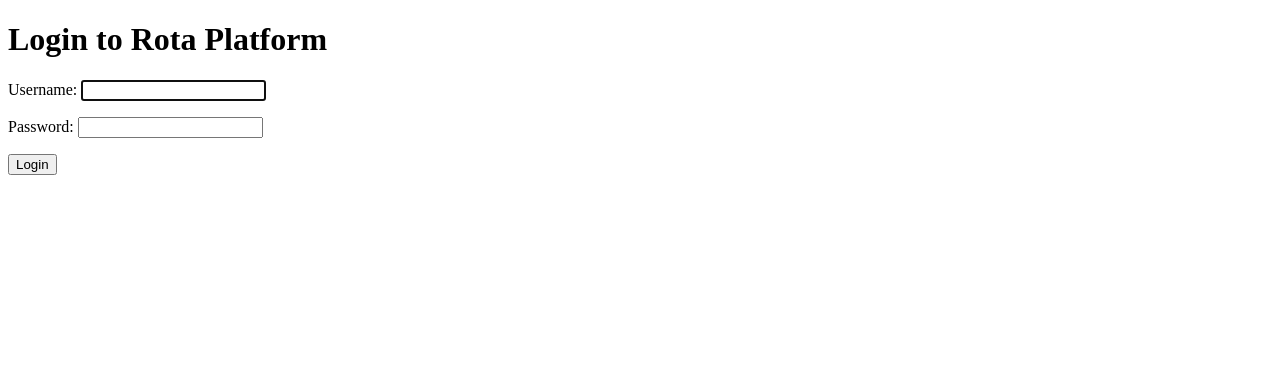
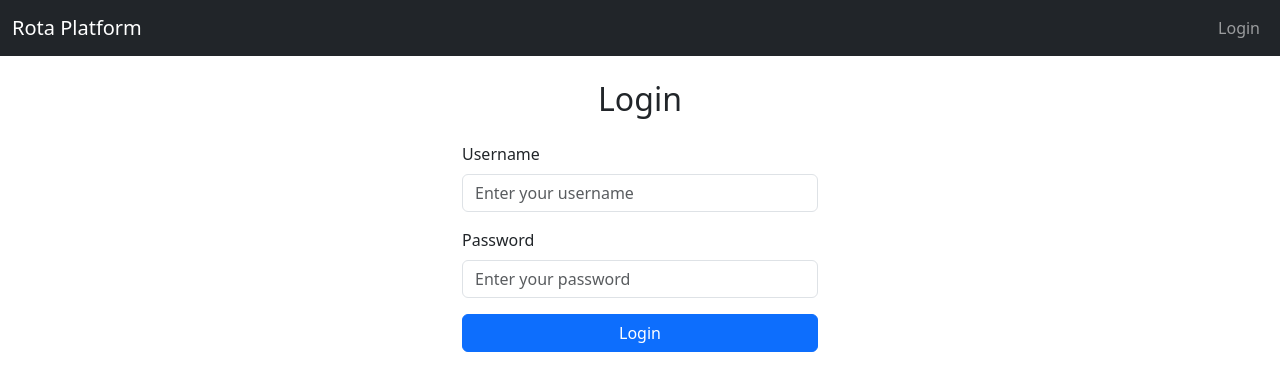
Before and after one commit to pauldmnn/Rota-platform, a Django app: page / in a window 1280 px wide. Shown: the top 391 px of the page. Run offline with Django 4.2, Linux system fonts and the light colour scheme.

Commit message:
Add style to all html pages

```diff
--- a/rota/templates/rota/login.html
+++ b/rota/templates/rota/login.html
@@ -1,14 +1,23 @@
-<!DOCTYPE html>
-<html>
-<head>
-    <title>Login</title>
-</head>
-<body>
-    <h1>Login to Rota Platform</h1>
-    <form method="post">
-        {% csrf_token %}
-        {{ form.as_p }}
-        <button type="submit">Login</button>
-    </form>
-</body>
-</html>
+{% extends 'base.html' %}
+
+{% block title %}Login{% endblock title %}
+
+{% block content %}
+<div class="row justify-content-center">
+    <div class="col-md-4">
+        <h2 class="text-center mb-4">Login</h2>
+        <form method="post">
+            {% csrf_token %}
+            <div class="mb-3">
+                <label for="username" class="form-label">Username</label>
+                <input type="text" name="username" id="username" class="form-control" placeholder="Enter your username">
+            </div>
+            <div class="mb-3">
+                <label for="password" class="form-label">Password</label>
+                <input type="password" name="password" id="password" class="form-control" placeholder="Enter your password">
+            </div>
+            <button type="submit" class="btn btn-primary w-100">Login</button>
+        </form>
+    </div>
+</div>
+{% endblock content %}
--- /dev/null
+++ b/templates/base.html
@@ -0,0 +1,41 @@
+<!DOCTYPE html>
+<html lang="en">
+<head>
+    <meta charset="UTF-8">
+    <meta name="viewport" content="width=device-width, initial-scale=1.0">
+    <title>{% block title %}Staff Rota Platform{% endblock title %}</title>
+    <!-- Bootstrap CSS -->
+    <link href="https://cdn.jsdelivr.net/npm/bootstrap@5.3.1/dist/css/bootstrap.min.css" rel="stylesheet">
+</head>
+<body>
+    <nav class="navbar navbar-expand-lg navbar-dark bg-dark">
+        <div class="container-fluid">
+            <a class="navbar-brand" href="#">Rota Platform</a>
+            <button class="navbar-toggler" type="button" data-bs-toggle="collapse" data-bs-target="#navbarNav" aria-controls="navbarNav" aria-expanded="false" aria-label="Toggle navigation">
+                <span class="navbar-toggler-icon"></span>
+            </button>
+            <div class="collapse navbar-collapse" id="navbarNav">
+                <ul class="navbar-nav ms-auto">
+                    {% if user.is_authenticated %}
+                    <li class="nav-item">
+                        <a class="nav-link" href="{% url 'dashboard' %}">Dashboard</a>
+                    </li>
+                    <li class="nav-item">
+                        <a class="nav-link" href="{% url 'logout' %}">Logout</a>
+                    </li>
+                    {% else %}
+                    <li class="nav-item">
+                        <a class="nav-link" href="{% url 'login' %}">Login</a>
+                    </li>
+                    {% endif %}
+                </ul>
+            </div>
+        </div>
+    </nav>
+    <div class="container mt-4">
+        {% block content %}{% endblock content %}
+    </div>
+    <!-- Bootstrap JS -->
+    <script src="https://cdn.jsdelivr.net/npm/bootstrap@5.3.1/dist/js/bootstrap.bundle.min.js"></script>
+</body>
+</html>
```
Also changed, not shown: rota/templates/rota/index.html (+23 -5 lines), rota/templates/rota/manage_rota.html (+13 -3 lines), rota/templates/rota/not_authorized.html (added, +10 -0 lines), rota/templates/rota/request_day.html (+13 -4 lines).
